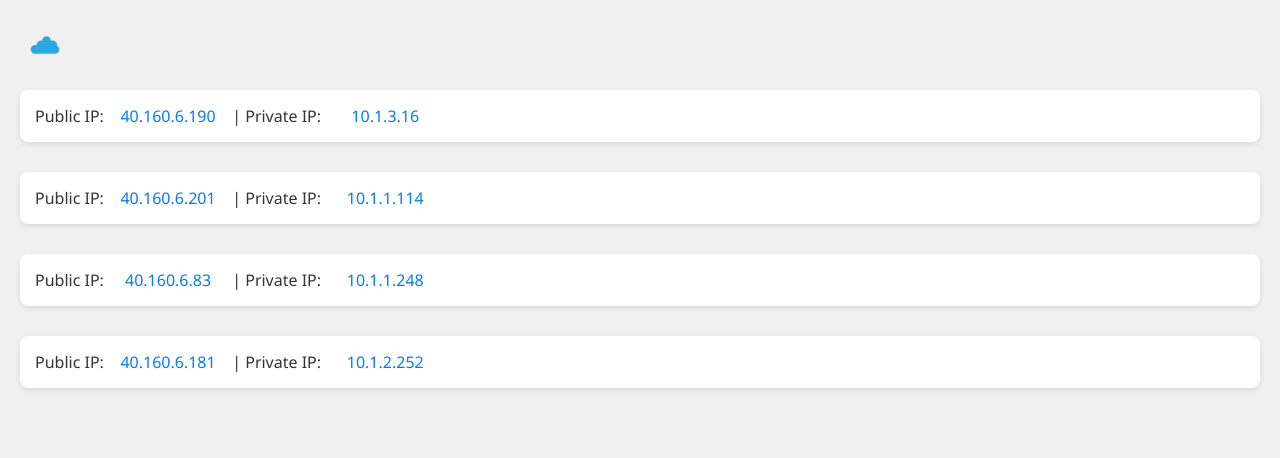
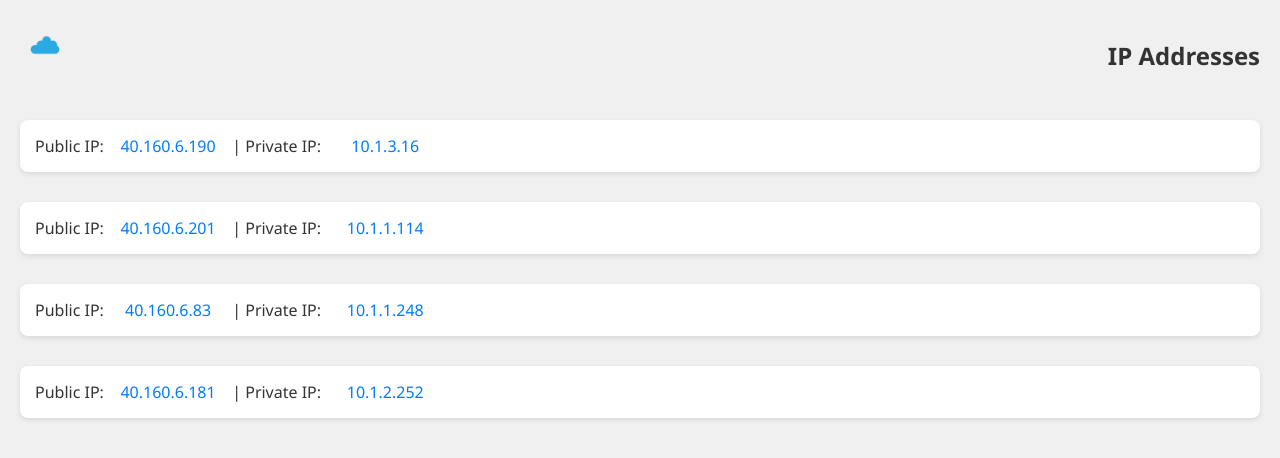
Before and after one commit to ratnodeshosting/web, a plain HTML site: page index.html in a window 1280 px wide. Drawn offline with Linux system fonts and the light colour scheme.

Commit message:
update 2

```diff
--- a/index.html
+++ b/index.html
@@ -8,7 +8,10 @@
 </head>
 <body>
 
-<div class="logo"></div> <!-- Logo added here -->
+<div class="header">
+  <div class="logo"></div> <!-- Logo added here -->
+  <h1>IP Addresses</h1> <!-- This will display the title -->
+</div>
 
 <div class="ip-address">
   Public IP: <span class="public-ip" onclick="copyToClipboard('40.160.6.190')">40.160.6.190</span> |
--- a/styles.css
+++ b/styles.css
@@ -40,3 +40,15 @@ body {
     background-position: center;
     margin-bottom: 20px;
 }
+
+.header {
+    display: flex;
+    justify-content: space-between;
+    align-items: center;
+    margin-bottom: 30px;
+}
+
+.header h1 {
+    margin: 0;
+    font-size: 24px;
+}
```
